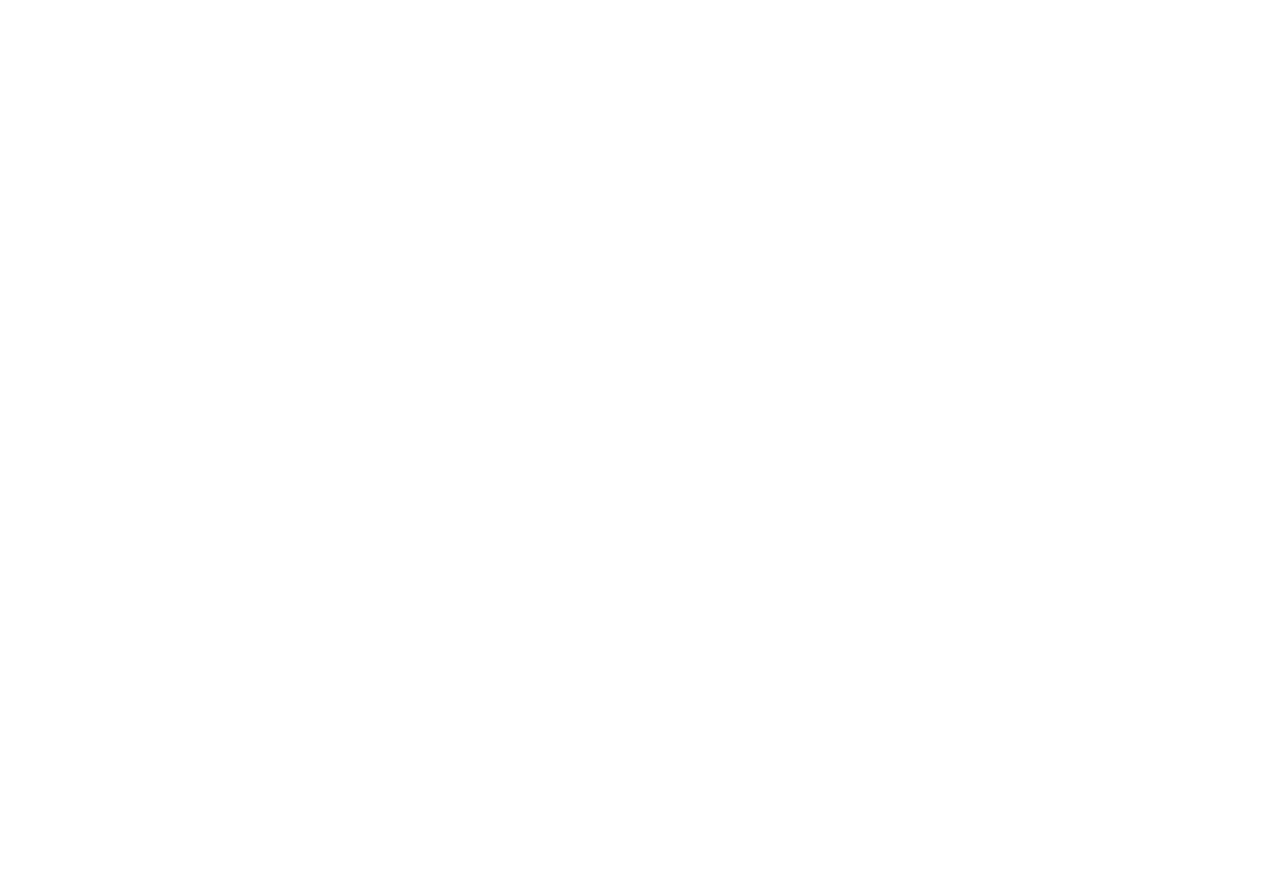
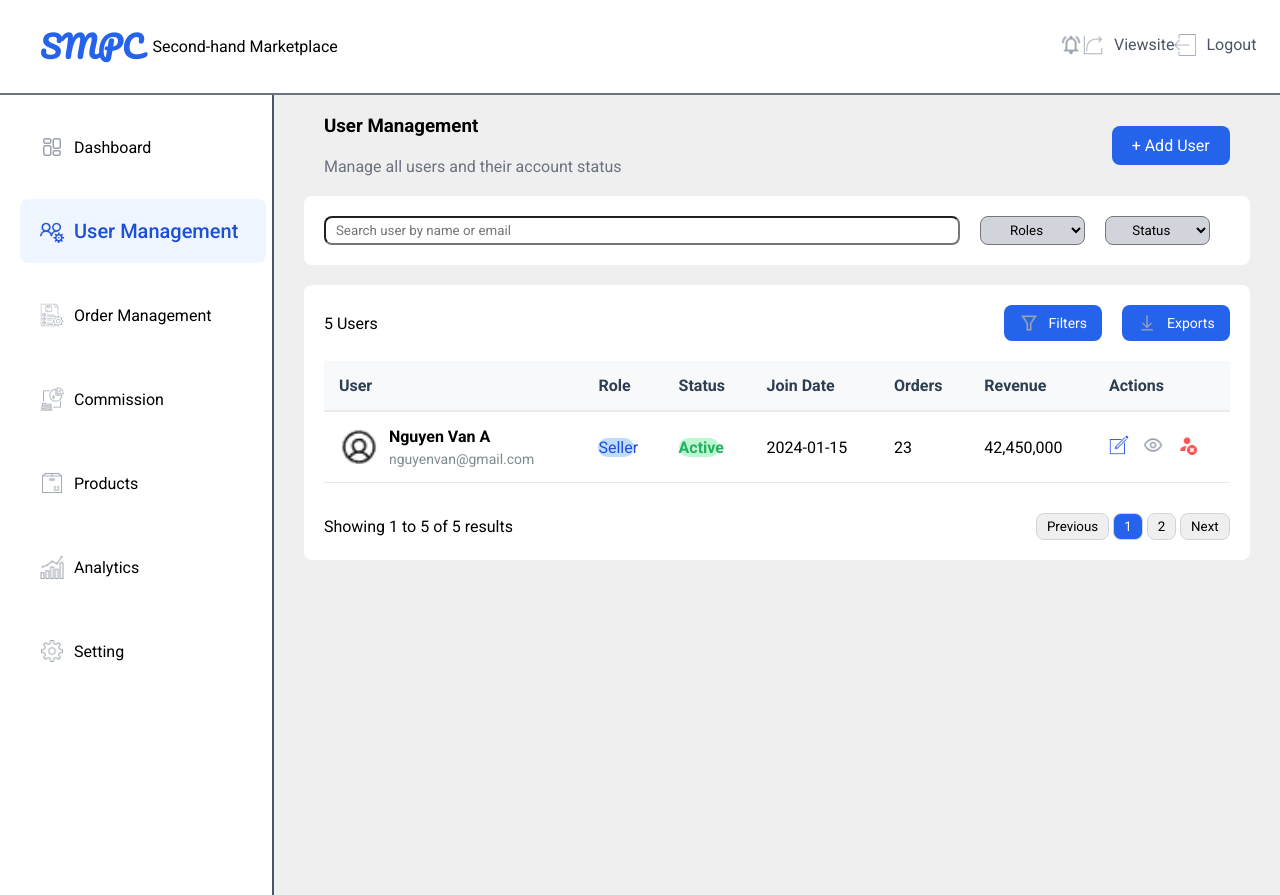
Before and after one commit to AlanTruong43/capstone1_SMPC_store, a plain HTML site: page frontend/admin/user_management.html in a window 1280 px wide. Before the commit the page ends 800 px from the top, so only its background shows below. Drawn offline with Linux system fonts and the light colour scheme.

Commit message:
admin - fix height menu & done User Management  page

```diff
--- a/frontend/admin/user_management.html
+++ b/frontend/admin/user_management.html
@@ -0,0 +1,164 @@
+<!DOCTYPE html>
+<html lang="en">
+<head>
+  <meta charset="UTF-8"/>
+  <meta name="viewport" content="width=device-width, initial-scale=1.0"/>
+  <link rel="stylesheet" href="../css/admin.css"/>
+  <link rel="preconnect" href="https://fonts.googleapis.com"/>
+  <link rel="preconnect" href="https://fonts.gstatic.com" crossorigin/>
+  <link href="https://fonts.googleapis.com/css2?family=Pacifico&family=Roboto:wght@300;400;500;700&display=swap" rel="stylesheet"/>
+  <title>user Management</title>
+</head>
+<body>
+    <header>
+        <nav>
+        <a href="index.html" class="home_icon">
+            <p class="logo_1">SMPC</p><p class="logo_2">Second-hand Marketplace</p>
+        </a>
+        <ul class="info_shop">
+            <li><img src="/img/icon/icons8-alert-24.png" alt="alert"></li>
+            <li><div class="viewsite">
+                <img src="/img/icon/icons8-share-50.png" alt="">
+                <p>Viewsite</p>
+            </div></li>
+            <li>
+                <div class="logout">
+                    <img src="/img/icon/icons8-logout-50.png" alt="">
+                    <p>Logout</p>
+                </div>
+            </li>
+        </ul>
+        </nav>
+    </header>
+
+        <section class="body">
+        <section class="menu">
+            <a href="/frontend/admin/dashboard.html">
+                <div class="dashboard">
+                    <img src="/img/icon/icons8-dashboard-48.png" alt="">
+                    <p>Dashboard</p>
+                </div>
+            </a>
+            <a href="/frontend/admin/user_management.html">
+                <div class="user_management active_menu">
+                    <img src="/img/icon/active icon admin menu/icons8-users-settings-32.png" alt="">
+                    <p>User Management</p>
+                </div>
+            </a>
+            <a href="/frontend/admin/order_management.html">
+                <div class="order_management">
+                    <img src="/img/icon/icons8-order-management-66.png" alt="">
+                    <p>Order Management</p>
+                </div>
+            </a>
+            <a href="commission.html">
+                <div class="commission">
+                    <img src="/img/icon/icons8-commission-64.png" alt="">
+                    <p>Commission</p>
+                </div>
+            </a>
+            <a href="/frontend/admin/Products.html">
+                <div class="products">
+                    <img src="/img/icon/icons8-product-50.png" alt="">
+                    <p>Products</p>
+                </div>
+            </a>
+            <a href="/frontend/admin/analytics.html">
+                <div class="analytics">
+                    <img src="/img/icon/icons8-analytic-64.png" alt="">
+                    <p>Analytics</p>
+                </div>
+            </a>
+            <a href="/frontend/admin/setting.html">
+                <div class="setting">
+                    <img src="/img/icon/icons8-setting-50.png" alt="">
+                    <p>Setting</p>
+                </div>
+            </a>
+        </section>
+
+        <section class="content">
+            <div class="user_management_1">
+                <div class="user_management_1_1">
+                    <h3>User Management</h3>
+                    <p>Manage all users and their account status</p>
+                </div>
+                <button class="add_user">+ Add User</button>
+            </div>
+            <div class="user_management_2">
+                <input type="search" placeholder="Search user by name or email" class="search_user">
+                <select name="" id="" class="roles">
+                    <option value="role">Roles</option>
+                    <option value="admin">Admin</option>
+                    <option value="user">User</option>
+                    <option value="seller">Seller</option>
+                </select>
+                <select name="" id="" class="status_user">
+                    <option value="status">Status</option>
+                    <option value="active">Active</option>
+                    <option value="inactive">Inactive</option>
+                    <option value="suspensed">Suspensed</option>
+                </select>
+            </div>
+            <div class="user_management_3">
+                <div class="user_management_3_1">
+                    <p class="user_management_3_1_1"><span>5</span> Users</p>
+                    <div class="user_management_3_1_2">
+                        <button class="user_management_3_1_2_filter"><img src="/img/icon/icons8-filter-24.png" alt="">Filters</button>
+                        <button class="user_management_3_1_2_export"><img src="/img/icon/icons8-download-32.png" alt="">Exports</button>
+                    </div>
+                </div>
+                <table>
+                    <thead>
+                        <tr>
+                            <th>User</th>
+                            <th>Role</th>
+                            <th>Status</th>
+                            <th>Join Date</th>
+                            <th>Orders</th>
+                            <th>Revenue</th>
+                            <th>Actions</th>
+                        </tr>
+                    </thead>
+                    <tbody>
+                        <!-- mỗi user là 1 thẻ tr -->
+                        <tr>
+                            <td>
+                                <div class="user-info">
+                                    <img src="/img/icon/user.png" alt="">
+                                    <div class="user-info-2">
+                                        <div class="user-name">Nguyen Van A</div>
+                                        <div class="user-email">nguyenvan@gmail.com</div>
+                                    </div>
+                                </div>
+                            </td>
+                            <!-- thay class thứ 2 với các role seller | buyer | admin để đổi css -->
+                            <td class="form_table seller"><p>Seller</p></td>
+                            <!-- thay class thứ 2 với các trạng thái active | nonactive để đổi css -->
+                            <td class="form_table active"><p>Active</p></td>
+                            <td>2024-01-15</td>
+                            <td>23</td>
+                            <td>42,450,000</td>
+                            <td class="table_action">
+                                <img src="/img/icon/icons8-edit-50.png" alt="">
+                                <img src="/img/icon/icons8-view-24.png" alt="">
+                                <img src="/img/icon/icons8-delete-user-male-24.png" alt="">
+                            </td>
+                        </tr>
+                    </tbody>
+                </table>
+                <div class="user_management_4">
+                    <p>Showing 1 to 5 of <span>5</span> results</p>
+                    <div class="user_management_4_page">
+                        <button class="user_management_4_page_prev">Previous</button>
+                        <!-- trang nào được hiển thị sẽ thêm class active_page -->
+                        <button class="user_management_4_page_number active_page">1</button>
+                        <button class="user_management_4_page_number">2</button>
+                        <button class="user_management_4_page_next">Next</button>
+                    </div>
+                </div>
+            </div>
+        </section>
+    </section>
+</body>
+</html>
--- a/frontend/css/admin.css
+++ b/frontend/css/admin.css
@@ -105,6 +105,7 @@ ul.info_shop li.sellnow a button{
     background-color: white;
     padding-left: 20px;
     border-right: 2px solid #4B5563;
+    height: 100vh;
 }
 
 .menu div{
@@ -223,3 +224,221 @@ ul.info_shop li.sellnow a button{
     font-size: 20px;
     background-color: #EFF6FF;
 }
+
+.user_management_1{
+    display: flex;
+    justify-content: space-between;
+    align-items: center;
+    width: 90%;
+    margin: 0 auto;
+    margin-bottom: 20px;
+}
+
+.add_user{
+    background-color: #2563EB;
+    color: white;
+    border: none;
+    padding: 10px 20px;
+    border-radius: 8px;
+    font-size: 16px;
+    cursor: pointer;
+    transition: all 0.3s ease;
+}
+
+.user_management_1_1 p{
+    margin-top: 20px;
+    color: #6B7280;
+}
+
+.user_management_2{
+    width: 90%;
+    margin: 0 auto;
+    background-color: white;
+    border-radius: 8px;
+    display: flex;
+    padding: 20px;
+    align-items: center;
+}
+
+.user_management_2 input{
+    /* background-color: #D1D5DB; */
+    width:  100%;
+    border-radius: 8px;
+    padding: 5px 10px;
+    margin-right: 20px;
+}
+
+.user_management_2 select{
+    background-color: #D1D5DB;
+    width: 150px;
+    border-radius: 8px;
+    text-align: center;
+    margin-right: 20px;
+    padding: 5px 0;
+}
+
+.user_management_3{
+    width: 90%;
+    margin: 0 auto;
+    background-color: white;
+    border-radius: 8px;
+    margin-top: 20px;
+    padding: 20px;
+}
+
+.user_management_3_1{
+    display: flex;
+    justify-content: space-between;
+    align-items: center;
+    margin-bottom: 20px;
+}
+
+.user_management_3_1_2{
+    display: flex;
+    align-items: center;
+}
+
+.user_management_3_1_2 button{
+    background-color: #2563EB;
+    color: white;
+    border: none;
+    padding: 8px 15px;
+    border-radius: 8px;
+    font-size: 14px;
+    cursor: pointer;
+    transition: all 0.3s ease;
+    display: flex;
+    align-items: center;
+    justify-content: center;
+}
+
+.user_management_3_1_2 button img{
+    width: 20px;
+    height: 20px;
+    margin-right: 10px;
+}
+
+.user_management_3_1_2_export{
+    margin-left: 20px;
+}
+
+/* bảng admin (table) */
+
+table {
+    width: 100%;
+    border-collapse: collapse;
+    margin-bottom: 30px;
+}
+
+th {
+    background-color: #f8f9fa;
+    padding: 15px;
+    text-align: left;
+    font-weight: 600;
+    color: #2c3e50;
+    border-bottom: 2px solid #eaeaea;
+}
+
+td {
+    padding: 15px;
+    border-bottom: 1px solid #eaeaea;
+}
+
+tr:hover {
+    background-color: #f8f9fa;
+}
+
+.user-info{
+    display: flex;
+}
+
+.user-info img{
+    width: 40px;
+    height: 40px;
+    border-radius: 9999px;
+    margin-right: 10px;
+}
+
+.user-info-2 {
+    display: flex;
+    flex-direction: column;
+}
+
+.user-name {
+    font-weight: 600;
+    margin-bottom: 5px;
+}
+
+.user-email {
+    color: #7f8c8d;
+    font-size: 14px;
+}
+
+.active p {
+    color: #27ae60;
+    font-weight: 600;
+    background-color: #BBF7D0;
+}
+
+.nonactive p {
+    color: #B91C1C;
+    font-weight: 600;
+    background-color: #FECACA;
+}
+
+.status-suspended {
+    color: #e74c3c;
+    font-weight: 600;
+}
+
+.seller p {
+    color: #1D4ED8;
+    background-color: #BFDBFE;
+}
+
+.buyer p {
+    color: #374151;
+    background-color: #E5E7EB;
+}
+
+.admin p {
+    color: #7E22CE;
+    background-color: #E9D5FF;
+}
+
+.form_table p{
+    border-radius: 9999px;
+    text-align: center;
+    width: 70%;
+}
+
+.table_action img{
+    width: 20px;
+    height: 20px;
+    cursor: pointer;
+}
+
+.table_action img:nth-child(2){
+    margin: 0 10px;
+}
+
+.user_management_4{
+    display: flex;
+    align-items: center;
+    justify-content: space-between;
+}
+
+.user_management_4_page button{
+    /* background-color: white; */
+    border: 1px solid #D1D5DB;
+    padding: 5px 10px;
+    border-radius: 8px;
+    cursor: pointer;
+    transition: all 0.3s ease;
+}
+
+.active_page{
+    background-color: #2563EB;
+    color: white;
+    /* border: none; */
+}
```
Also changed, not shown: img/icon/icons8-delete-user-male-24.png (added), img/icon/icons8-download-32.png (added), img/icon/icons8-edit-50.png (added), img/icon/icons8-filter-24.png (added), img/icon/icons8-view-24.png (added).
